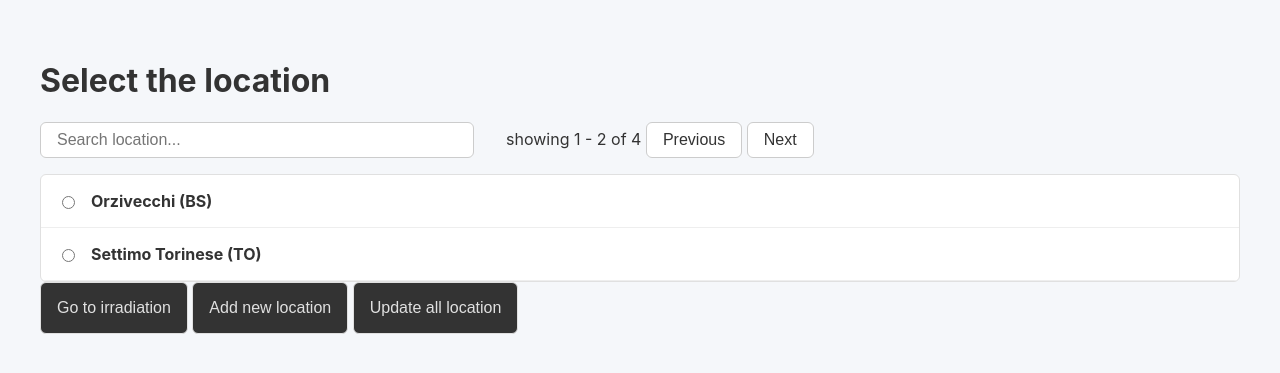
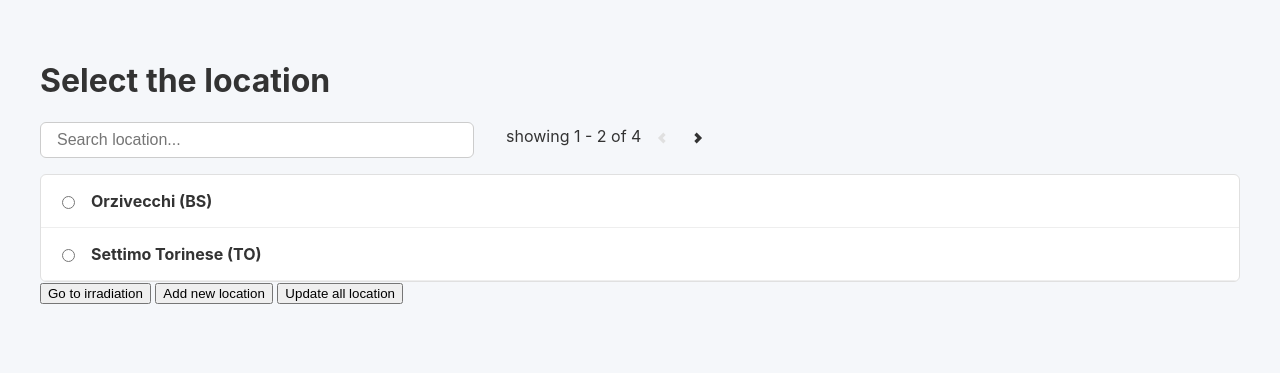
Before and after one commit to CigoliniMat/IrradiationCollector, a Flask app: page / in a window 1280 px wide. Shown: the top 373 px of the page. Run offline with Flask 3, Linux system fonts and the light colour scheme.

Commit message:
added svg row

```diff
--- a/templates/list.html
+++ b/templates/list.html
@@ -12,6 +12,14 @@
             color: #333;
         }
 
+        svg {
+            overflow: hidden;
+            vertical-align: middle;
+            width: 1rem;
+            stroke: #333;
+            stroke-width:3;
+        }
+
         .nav_group {
             display: flex;
             flex-direction: row;
@@ -20,7 +28,9 @@
 
         }
 
-        .nav_group .page_group {margin-left: 2rem;}
+        .nav_group .page_group {
+            margin-left: 2rem;
+        }
 
         .nav_group input {
             width: 100%;
@@ -33,13 +43,16 @@
         }
 
         .nav_group button {
-            padding: 0.5rem 1rem;
-            border: 1px solid #ccc;
-            background-color: #ffffff;
-            color: #333;
-
+            padding: 0.5rem 0.5rem;
+            border-radius: 50%;
+            border: none;
+            background-color: transparent;
+            cursor: pointer;
         }
 
+        .nav_group button:hover {
+            background-color: #e0e0e0;
+        }
 
 
 
@@ -74,7 +87,7 @@
         .hidden {
             display: none;
         }
-
+/*
         button {
             border: 1px solid #e0e0e0;
             border-radius: 6px;
@@ -84,6 +97,7 @@
             font-size: 16px;
             cursor: pointer;
         }
+*/
     </style>
 </head>
 
@@ -95,8 +109,16 @@
         <input type="text" id="search" placeholder="Search location...">
         <div class="page_group">
             <label id="page_label">Page 1 of 1</label>
-            <button type="button" id="prev_btn">Previous</button>
-            <button type="button" id="next_btn">Next</button>
+            <button type="button" id="prev_btn">
+                <svg viewBox="0 0 24 24" xmlns="http://www.w3.org/2000/svg" id="prev_svg">
+                    <path d="M15.41 7.41L14 6l-6 6 6 6 1.41-1.41L10.83 12z"/>
+                </svg>
+            </button>
+            <button type="button" id="next_btn">
+                <svg viewBox="0 0 24 24" xmlns="http://www.w3.org/2000/svg" id="next_svg">
+                    <path d="M10 6L8.59 7.41 13.17 12l-4.58 4.59L10 18l6-6z"/>
+                </svg>
+            </button>
         </div>
     </div>
 
@@ -150,7 +172,13 @@
             });
             max_page = Math.ceil((count - 1) / page_size)
             if (count_max < count) { count_max == count }
-            document.getElementById('page_label').innerHTML = `showing ${count_min + 1} - ${count_max} of ${count-1}`
+            document.getElementById('page_label').innerHTML = `showing ${count_min + 1} - ${count_max} of ${count - 1}`
+
+            if (current_page == max_page) {document.getElementById('next_svg').style.stroke = '#e0e0e0'
+            } else {document.getElementById('next_svg').style.stroke = '#333' }
+
+            if (current_page == 1) {document.getElementById('prev_svg').style.stroke = '#e0e0e0'
+            } else {document.getElementById('prev_svg').style.stroke = '#333' }
         }
 
         document.getElementById('next_btn').addEventListener('click', () => {
```
